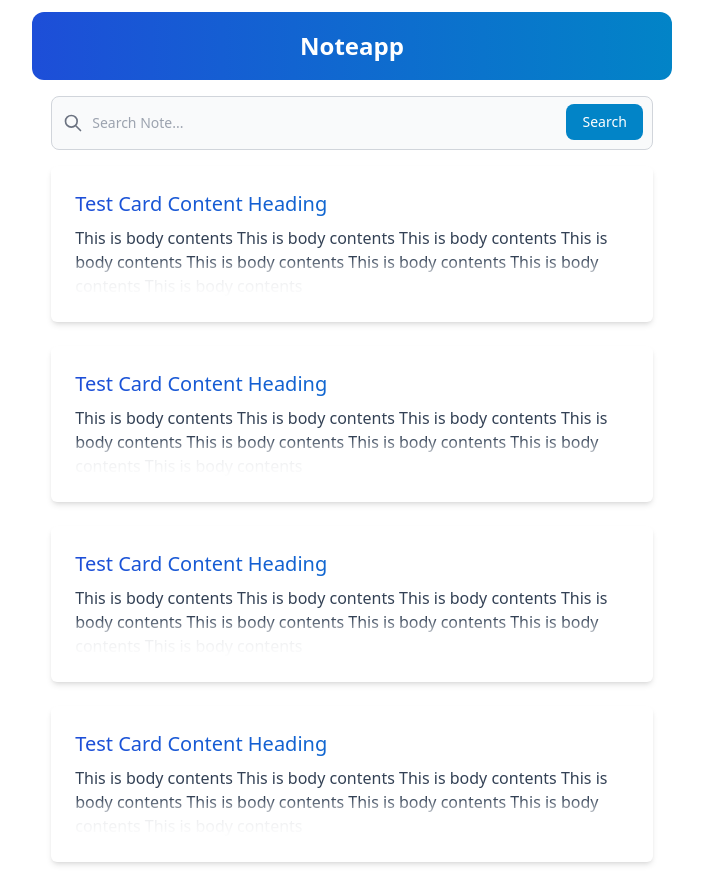
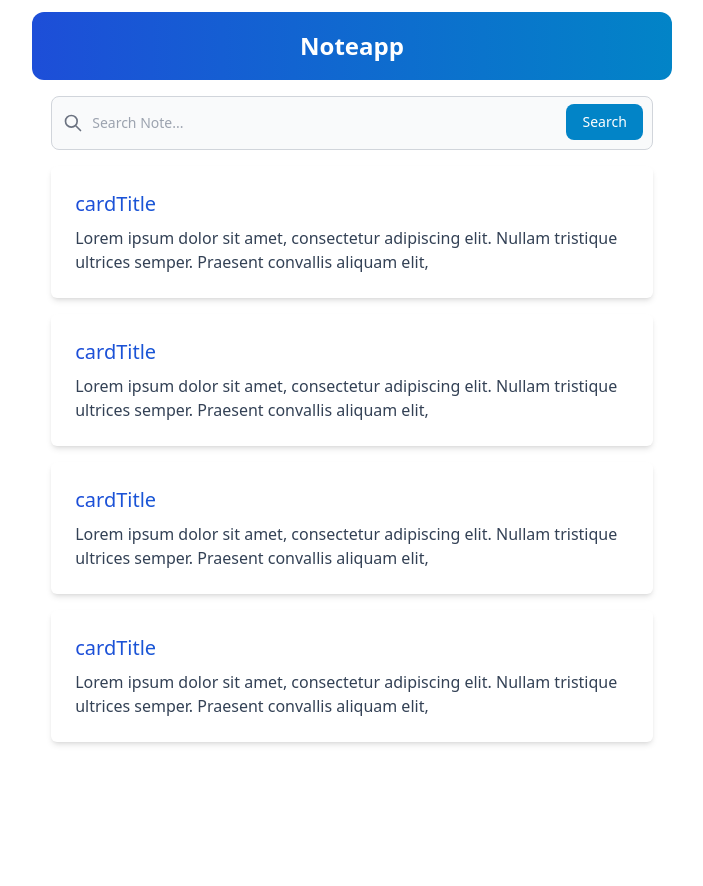
Before and after one commit to wibawasuyadnya/noteapp, an Angular app: page / in a window 1280 px wide. Shown: the whole page, without its empty margins (288-991 px from the left). After the commit the page ends 800 px from the top, so only its background shows below. Built offline with nearby package versions, Linux system fonts and the light colour scheme.

Commit message:
set effect dynamic

```diff
--- a/package.json
+++ b/package.json
@@ -41,6 +41,6 @@
     "karma-jasmine-html-reporter": "~2.0.0",
     "postcss": "^8.4.19",
     "tailwindcss": "^3.2.4",
-    "typescript": "~4.8.2"
+    "typescript": "~3.2.2"
   }
 }
--- a/src/app/app-routing.module.ts
+++ b/src/app/app-routing.module.ts
@@ -1,11 +1,13 @@
 import { NgModule } from '@angular/core';
 import { RouterModule, Routes } from '@angular/router';
 import { MainLayoutComponent } from './pages/main-layout/main-layout.component';
+import { NoteDetailsComponent } from './pages/note-details/note-details.component';
 import { NotesListComponent } from './pages/notes-list/notes-list.component';
 
 const routes: Routes = [
   { path: '', component: MainLayoutComponent, children: [
-    { path: '', component: NotesListComponent }
+    { path: '', component: NotesListComponent },
+    { path: ':id', component: NoteDetailsComponent}
   ]}
 ];
 
--- a/src/app/pages/note-card/note-card.component.html
+++ b/src/app/pages/note-card/note-card.component.html
@@ -1,15 +1,15 @@
-<div #container class="note-card-container group relative min-h-full mb-6 bg-white shadow-md hover:shadow-lg hover:cursor-pointer ease-out transition-shadow duration-200 rounded-md ">
+<div #container class="note-card-container group relative min-h-full bg-white shadow-md hover:shadow-lg hover:cursor-pointer ease-out transition-shadow duration-200 rounded-md ">
 
     <div class="note-card-content p-6">
-        <h1 class="text-xl font-medium bg-gradient-to-r from-blue-700 to-sky-600 text-transparent bg-clip-text ">Test Card Content Heading</h1>
-        <div class="relative max-h-[80px] overflow-hidden">
-            <p class=" text-slate-700 mt-2">This is body contents This is body contents This is body contents This is body contents This is body contents This is body contents This is body contents This is body contents</p>
-            <div class="fade-out-truncation bottom-0 h-[50%] w-full absolute"></div>
+        <h1 class="text-xl font-medium bg-gradient-to-r from-blue-700 to-sky-600 text-transparent bg-clip-text ">{{ title }}</h1>
+        <div #bodyText class="relative max-h-[80px] overflow-hidden">
+            <p class=" text-slate-700 mt-2">{{ body }}</p>
+            <div #truncator class="fade-out-truncation bottom-0 h-[50%] w-full absolute"></div>
         </div>
     </div>
 
     <div class="absolute top-3 right-3 transition-opacity duration-200 ease-out opacity-0 hover:brightness-150 group-hover:opacity-100 group-hover:delay-300 ">
-        <fa-icon class="red-icon" [icon]="faXmark" [styles]="{color: 'red'}" size="lg"></fa-icon>
+       <!-- <fa-icon class="red-icon" [icon]="faXmark" [styles]="{color: 'red'}" size="lg"></fa-icon> -->
     </div>
 
 </div>
--- a/src/app/pages/note-card/note-card.component.ts
+++ b/src/app/pages/note-card/note-card.component.ts
@@ -1,4 +1,4 @@
-import { Component } from '@angular/core';
+import { Component, Input,  ViewChild, Renderer2, ElementRef, AfterViewInit } from '@angular/core';
 import { faXmark } from '@fortawesome/free-solid-svg-icons';
 
 
@@ -7,6 +7,29 @@ import { faXmark } from '@fortawesome/free-solid-svg-icons';
   templateUrl: './note-card.component.html',
   styleUrls: ['./note-card.component.css']
 })
-export class NoteCardComponent {
-  faXmark = faXmark;
+
+export class NoteCardComponent implements AfterViewInit{
+
+  @Input() title: string;
+  @Input() body: string;
+  @ViewChild('truncator', { static: true }) truncator: ElementRef<HTMLElement>;
+  @ViewChild('bodyText', { static: true }) bodyText: ElementRef<HTMLElement>;
+
+  constructor(private renderer: Renderer2) {
+   }
+
+   ngAfterViewInit() {
+    // work out if there is a text overflow and if not, then hide the truncator
+
+    let style = window.getComputedStyle(this.bodyText.nativeElement, null);
+    let viewableHeight = parseInt(style.getPropertyValue("height"), 10);
+
+    if (this.bodyText.nativeElement.scrollHeight > viewableHeight) {
+      // if there is a text overflow, show the fade out truncator
+      this.renderer.setStyle(this.truncator.nativeElement, 'display', 'block');
+    } else {
+      // else (there is a text overflow), hide the fade out truncator
+      this.renderer.setStyle(this.truncator.nativeElement, 'display', 'none');
+    }
+  }
 }
--- /dev/null
+++ b/src/app/pages/note-details/note-details.component.html
@@ -0,0 +1,9 @@
+<div>
+
+    <form #noteForm="ngForm">
+
+
+
+    </form>
+
+</div>
--- a/src/app/pages/notes-list/notes-list.component.html
+++ b/src/app/pages/notes-list/notes-list.component.html
@@ -13,10 +13,10 @@
         </form>
     </div>
 
-    <div class="notes-list mt-4">
-        <app-note-card></app-note-card>
-        <app-note-card></app-note-card>
-        <app-note-card></app-note-card>
-        <app-note-card></app-note-card>
+    <div class="notes-list my-4">
+        <app-note-card class="block mb-4" title="cardTitle" body="Lorem ipsum dolor sit amet, consectetur adipiscing elit. Nullam tristique ultrices semper. Praesent convallis aliquam elit," ></app-note-card>
+        <app-note-card class="block mb-4" title="cardTitle" body="Lorem ipsum dolor sit amet, consectetur adipiscing elit. Nullam tristique ultrices semper. Praesent convallis aliquam elit," ></app-note-card>
+        <app-note-card class="block mb-4" title="cardTitle" body="Lorem ipsum dolor sit amet, consectetur adipiscing elit. Nullam tristique ultrices semper. Praesent convallis aliquam elit," ></app-note-card>
+        <app-note-card class="block mb-4" title="cardTitle" body="Lorem ipsum dolor sit amet, consectetur adipiscing elit. Nullam tristique ultrices semper. Praesent convallis aliquam elit," ></app-note-card>
     </div>
 </div>
--- a/src/app/pages/notes-list/notes-list.component.ts
+++ b/src/app/pages/notes-list/notes-list.component.ts
@@ -1,10 +1,17 @@
-import { Component } from '@angular/core';
+import { Component, OnInit } from '@angular/core';
 
 @Component({
   selector: 'app-notes-list',
   templateUrl: './notes-list.component.html',
   styleUrls: ['./notes-list.component.css']
 })
-export class NotesListComponent {
+export class NotesListComponent implements OnInit{
+  cardTitle: string = 'Kadek Ngentot';
+  constructor(){
 
+  }
+
+  ngOnInit() {
+
+  }
 }
--- a/tsconfig.json
+++ b/tsconfig.json
@@ -2,6 +2,7 @@
 {
   "compileOnSave": false,
   "compilerOptions": {
+    "strictPropertyInitialization": false,
     "baseUrl": "./",
     "outDir": "./dist/out-tsc",
     "forceConsistentCasingInFileNames": true,
```
Also changed, not shown: src/app/app.module.ts (+6 -2 lines), src/app/pages/note-details/note-details.component.ts (added, +10 -0 lines), src/app/pages/note-details/note-details.component.css (added), 1 other file (tests, documents, lock files or other folders).
